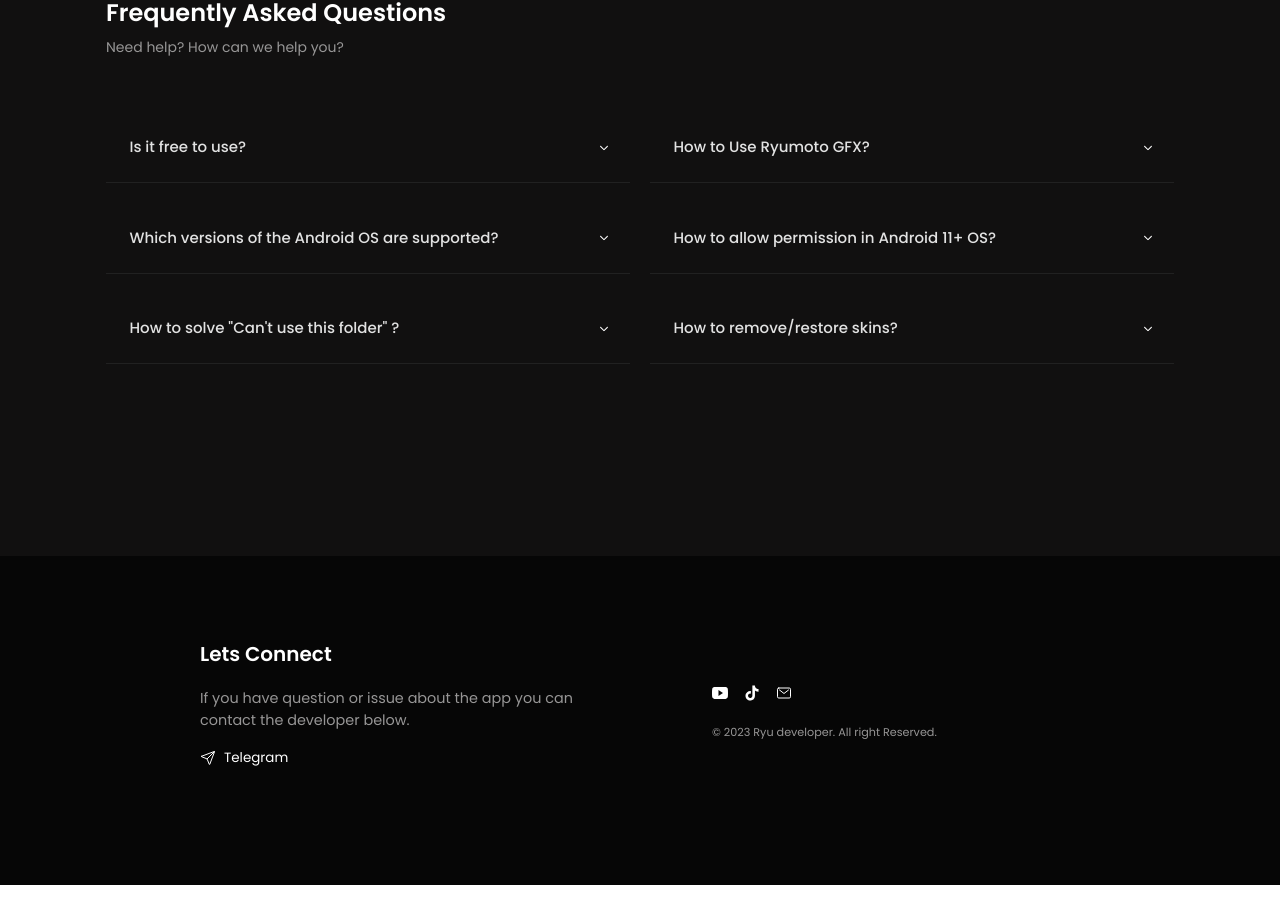
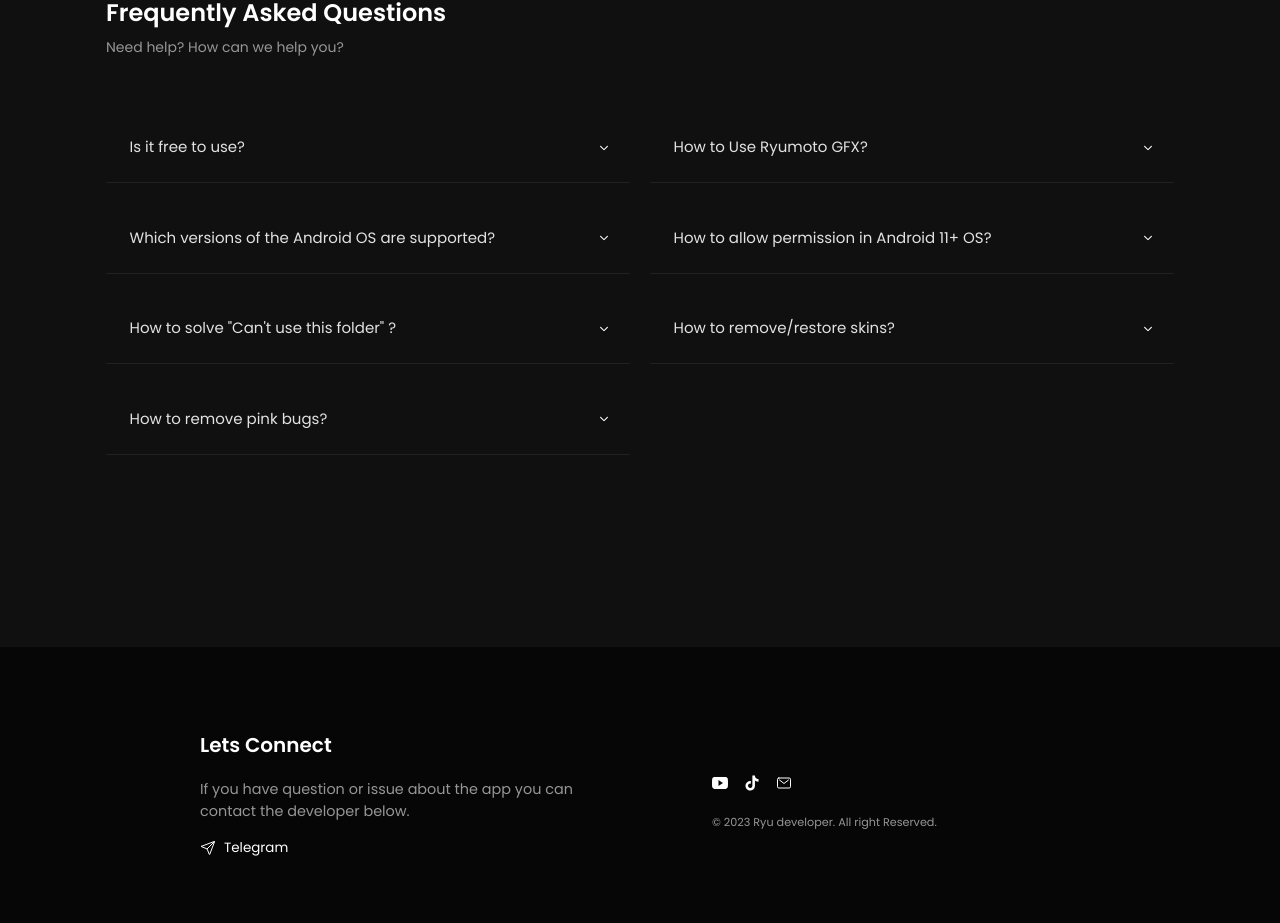
Before and after one commit to Ryuofficial/ryuwebv2, a React (Create React App) app: page / in a window 1280 px wide. Shown: the part 1852-2775 px from the top of the page. Before the commit the page ends 2737 px from the top, so only its background shows below. Built offline with nearby package versions, Linux system fonts and the light colour scheme.

Commit message:
fix font and added more faqs

```diff
--- a/src/components/Accordion.jsx
+++ b/src/components/Accordion.jsx
@@ -41,6 +41,10 @@ function Accordion() {
       desc: "For default skins, the first position features the default image skin of the hero with the 'Restore' text. The backup/restore skins consistently appear as the 1st image.",
       videoLink: "https://www.youtube.com/watch?v=YF1Q55xZVSI",
     },
+    {
+      title: "How to remove pink bugs?",
+      desc: 'To fix pink bugs, go to the main dashboard > click the hamburger lines in the bottom right > select the "Fix bug" button. Then, choose MLBB. You can now play without bugs.',
+    },
   ];
 
   return (
--- a/src/components/AccordionItem.jsx
+++ b/src/components/AccordionItem.jsx
@@ -10,7 +10,7 @@ function AccordionItem({ open, toggle, title, desc, videoLink }) {
           className=" p-3 md:p-5 flex justify-between items-center "
           onClick={toggle}
         >
-          <p className="text-[13.5px] md:text-[15px] font-medium p-[4px] md:p-[3.5px] text-[#e2e2e2] px-2">
+          <p className="text-[13.5px] md:text-[15px] font-[400]p-[4px] md:p-[3.5px] text-[#e2e2e2] px-2">
             {title}
           </p>
           <div>
```
